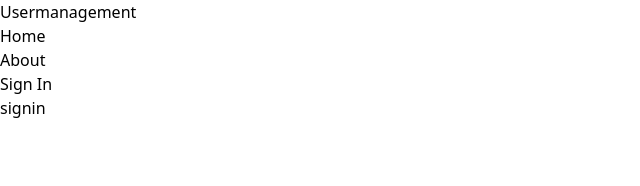
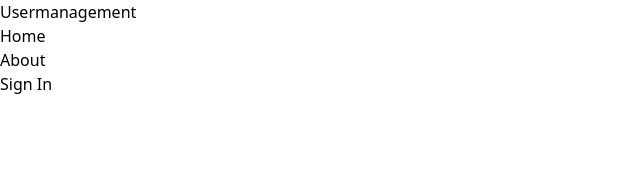
Before and after one commit to Aswathi-Manikandan/redux-usermanagement, a React (Vite) app: page /sign-in in a window 1280 px wide. Shown: the top 186 px of the page, without its empty margins (0-640 px from the left). Built offline with nearby package versions, Linux system fonts and the light colour scheme.

Commit message:
Signin api route

```diff
--- a/src/pages/Signin.jsx
+++ b/src/pages/Signin.jsx
@@ -3,7 +3,7 @@ import React from 'react'
 const Signin = () => {
   return (
     <div>
-      signin
+
     </div>
   )
 }
```
